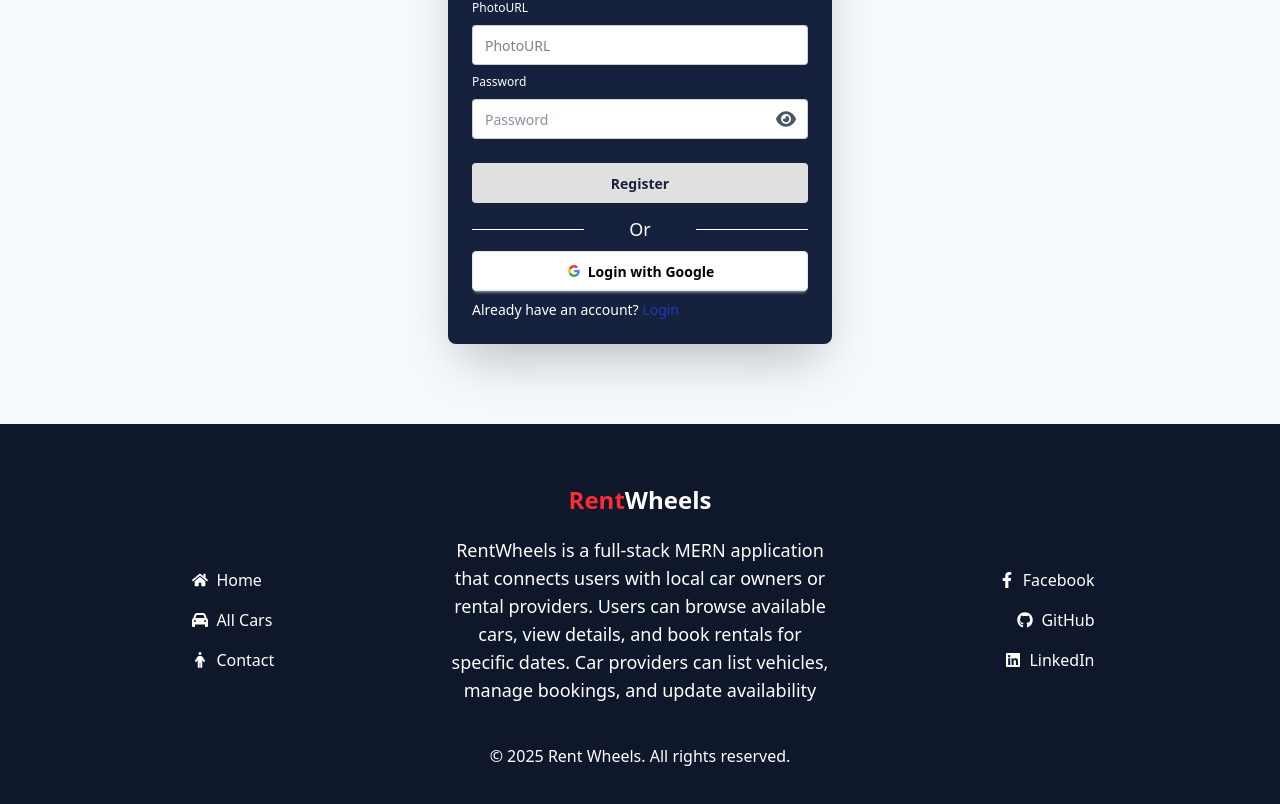
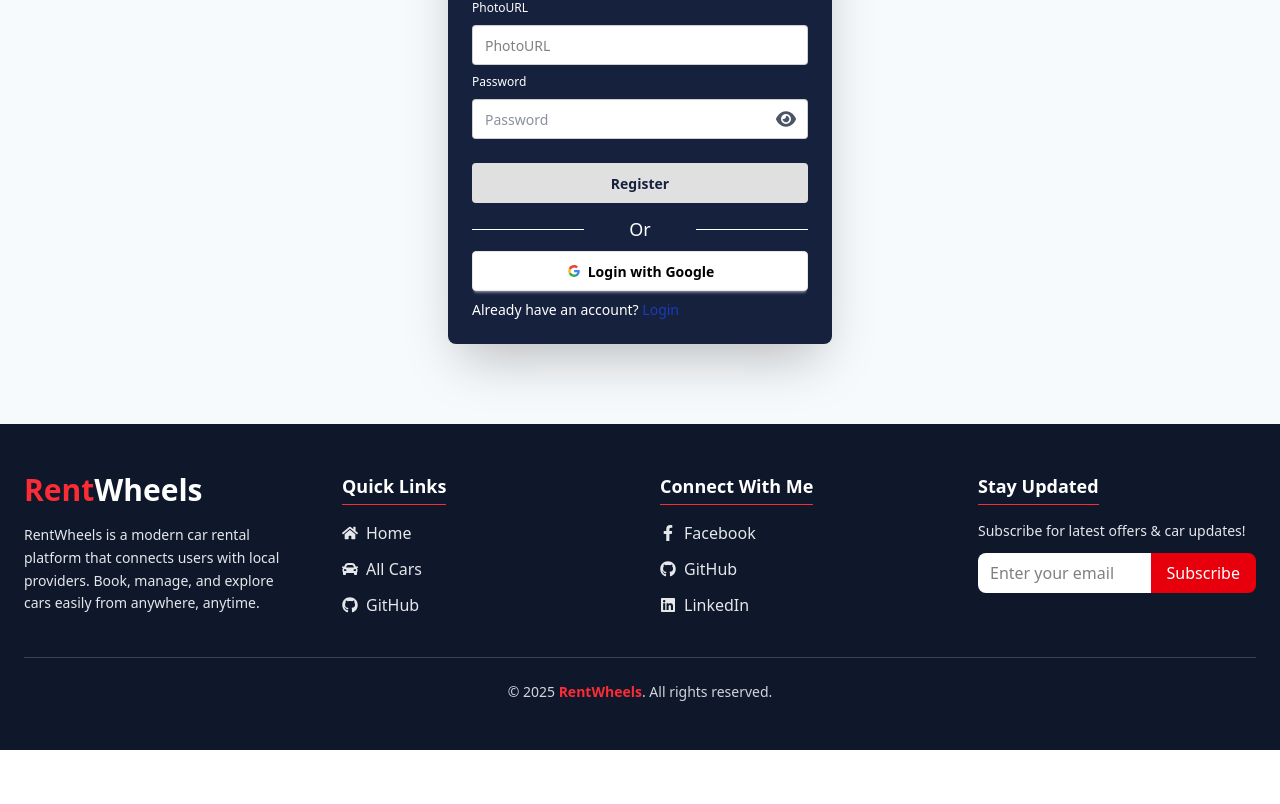
Before and after one commit to st-shourov12/Assignment-10-Rent-Wheels-Client, a React (Vite) app: page /register in a window 1280 px wide. Shown: the part 378-1182 px from the top of the page. After the commit the page ends 1128 px from the top, so only its background shows below. Built offline with nearby package versions, Linux system fonts and the light colour scheme; no server answers.

Commit message:
changing design and adding reviews

```diff
--- a/src/App.jsx
+++ b/src/App.jsx
@@ -4,6 +4,7 @@
 import Navbar from './Components/Navbar/Navbar'
 import { ToastContainer } from 'react-toastify'
 import Footer from '../src/Components/Footer/Footer'
+
 
 function App() {
 
@@ -13,6 +14,7 @@
       <Navbar></Navbar>
       <Outlet></Outlet>
       <Footer></Footer>
+      {/* <Footer></Footer> */}
 
 
       <ToastContainer position={'top-center'}></ToastContainer>
--- a/src/Components/Footer/Footer.jsx
+++ b/src/Components/Footer/Footer.jsx
@@ -1,53 +1,92 @@
 import React from 'react';
+import { Link } from 'react-router';
+import { FaFacebookF, FaGithub, FaHome, FaCar } from 'react-icons/fa';
+import { FaLinkedin } from 'react-icons/fa6';
+import { toast } from 'react-toastify';
 
-import { Link } from 'react-router';
-import {  FaFacebookF, FaGithub, FaHome} from 'react-icons/fa';
-import { FaLinkedin ,  FaPerson, FaLock, FaCar } from 'react-icons/fa6';
+const Footer = () => {
+    const handleSubmit = (e) => {
+        e.preventDefault()
+        toast.success('Thanks for Staying with us');
+        e.target.reset()
+    }
+
+    return (
+        <footer className="bg-[#0F172A] text-gray-300 py-12 px-6">
+            <div className="max-w-7xl mx-auto grid gap-10 md:grid-cols-3 lg:grid-cols-4">
 
 
-const Footer = () => {
-    return (
-        <div className='bg-[#0F172A] p-5 lg:p-10 xl:py-15'>
+                <div className="flex flex-col items-start space-y-4">
+                    <Link to="/" className="text-3xl font-bold text-white hover:text-red-500 transition duration-300">
+                    <span className="text-red-500">Rent</span>Wheels
+                    </Link>
+                    <p className="text-gray-200 leading-relaxed text-sm">
+                    RentWheels is a modern car rental platform that connects users with local providers.
+                    Book, manage, and explore cars easily from anywhere, anytime.
+                    </p>
+                </div>
 
-            <div className='bg-[#0F172A] flex flex-col gap-5 justify-between items-center text-white'>
-                <Link to={'/'} className="flex font-bold items-center text-2xl hover:text-red-500">
-                    <span className='text-red-500 hover:text-white'>Rent</span>Wheels
-                </Link>
-                <div className="grid grid-cols-2 lg:grid-cols-3 justify-between gap-5 items-center">
+                <div>
+                    <h3 className="text-white font-semibold text-lg mb-4 border-b border-red-500 w-fit pb-1">Quick Links</h3>
+                    <ul className="space-y-3 text-gray-200">
+                        <li>
+                            <Link to="/" className="flex items-center gap-2 hover:text-[#06B6D4] transition duration-300">
+                            <FaHome /> Home
+                            </Link>
+                        </li>
+                        <li>
+                            <Link to="/cars" className="flex items-center gap-2 hover:text-[#06B6D4] transition duration-300">
+                            <FaCar /> All Cars
+                            </Link>
+                        </li>
+                        <li>
+                            <a href="https://github.com/st-shourov12/" target="_blank" className="flex items-center gap-2 hover:text-[#06B6D4] transition duration-300">
+                            <FaGithub /> GitHub
+                            </a>
+                        </li>
+                    </ul>
+                </div>
 
 
-                    <p className="text-lg col-span-2 lg:col-span-1 lg:col-start-2  text-center">
-                        RentWheels is a full-stack MERN application that connects users with local car owners or rental providers. Users can browse available cars, view details, and book rentals for specific dates. Car providers can list vehicles, manage bookings, and update availability
-                    </p>
+                <div>
+                    <h3 className="text-white font-semibold text-lg mb-4 border-b border-red-500 w-fit pb-1">Connect With Me</h3>
+                    <ul className="space-y-3 text-gray-200">
+                        <li>
+                            <a href="https://www.facebook.com/mirazulislam.shourov" target="_blank" className="flex items-center gap-2 hover:text-[#06B6D4] transition duration-300">
+                            <FaFacebookF /> Facebook
+                            </a>
+                        </li>
+                        <li>
+                            <a href="https://github.com/st-shourov12/" target="_blank" className="flex items-center gap-2 hover:text-[#06B6D4] transition duration-300">
+                            <FaGithub /> GitHub
+                            </a>
+                        </li>
+                        <li>
+                            <a href="https://www.linkedin.com/in/md-mirazul-islam-shourov-69a05637a/" target="_blank" className="flex items-center gap-2 hover:text-[#06B6D4] transition duration-300">
+                            <FaLinkedin /> LinkedIn
+                            </a>
+                        </li>
+                    </ul>
+                </div>
 
 
-                    <div className="social justify-self-center lg:row-start-1 lg:col-start-1 flex flex-col justify-between gap-4">
-                        <Link to={"/"} className='flex gap-2 items-center hover:text-[#06B6D4]' ><FaHome  /><span className='font-medium '>Home</span></Link>
-                        <Link to={"/cars"} className='flex gap-2 items-center hover:text-[#06B6D4]' ><FaCar /><span className='font-medium '>All Cars</span></Link>
-                        <Link to={"/myProfile"} className='flex gap-2 items-center hover:text-[#06B6D4]' ><FaPerson /><span className='font-medium '>Contact</span></Link>
-
-                    </div>
-                        <div className="social justify-self-center items-end flex flex-col justify-between gap-4">
-                            <a href="https://www.facebook.com/mirazulislam.shourov" target="_blank" className='flex gap-2 items-center hover:text-[#06B6D4]' ><FaFacebookF  /><span className='font-medium '>Facebook</span></a>
-                            <a href="https://github.com/st-shourov12/" target="_blank" className='flex gap-2 items-center hover:text-[#06B6D4]' ><FaGithub /><span className='font-medium '>GitHub</span></a>
-                            <a href="https://www.linkedin.com/in/md-mirazul-islam-shourov-69a05637a/" target="_blank" className='flex gap-2 items-center hover:text-[#06B6D4]' ><FaLinkedin /><span className='font-medium '>LinkedIn</span></a>
-                        </div>
+                <div>
+                    <h3 className="text-white font-semibold text-lg mb-4 border-b border-red-500 w-fit pb-1">Stay Updated</h3>
+                    <p className="text-gray-200 mb-3 text-sm">Subscribe for latest offers & car updates!</p>
+                    <form onSubmit={handleSubmit}  className="flex">
+                    <input type="email" placeholder="Enter your email" className="w-full bg-white px-3 py-2 rounded-l-lg focus:outline-none text-black" />
+                        <button className="bg-red-600 hover:bg-red-500 text-white px-4 py-2 rounded-r-lg transition duration-300">
+                            Subscribe
+                        </button>
+                    </form>
+                </div>
+            </div>
 
 
-
-
-
-                </div>
-
-                <div className="text-white">
-
-                    <h3 className='text-center mt-5'>
-                        © 2025 Rent Wheels. All rights reserved.
-                    </h3>
-                </div>
-
+            <div className="border-t border-gray-700 mt-10 pt-6 text-center text-gray-300 text-sm">
+            © {new Date().getFullYear()} <span className="text-red-500 font-semibold">RentWheels</span>. All rights reserved.
             </div>
-        </div>
+        </footer>
     );
 };
 
--- a/src/Components/Home/Home.jsx
+++ b/src/Components/Home/Home.jsx
@@ -6,6 +6,7 @@
 import TopCar from './TopCar';
 import CustomerTestmonial from './Customer/CustomerTestmonial'
 import HomeSearch from './HomeSearch';
+import Reviews from './Reviews';
 
 const Home = () => {
     const latestCarsPromise = fetch(`https://rent-wheels-server-sigma.vercel.app/latestCars`)
@@ -23,6 +24,7 @@
             <WhyRentWithUs></WhyRentWithUs>
             <TopCar />
             <CustomerTestmonial></CustomerTestmonial>
+            <Reviews></Reviews>
 
 
 
--- a/src/Components/Home/HomeSearch.jsx
+++ b/src/Components/Home/HomeSearch.jsx
@@ -63,7 +63,7 @@
                 </h2>
 
 
-                <label className='input w-8/10 sm:w-1/2 '>
+                <label className='input w-8/10 sm:w-1/2 rounded-lg'>
                         <input value={search} onChange={handleSearch} type="search"  placeholder='Search Car' />
                 </label>
 
--- /dev/null
+++ b/src/Components/Home/Reviews.jsx
@@ -0,0 +1,36 @@
+import React from "react";
+import { FaStar } from "react-icons/fa";
+import { FaFaceLaughBeam, FaTrophy } from "react-icons/fa6";
+const Reviews = () => {
+    return (
+            <section className="py-16 bg-[#E2E8F0]">
+                <div className="container mx-auto px-6 text-center">
+                    <h2 className="text-3xl font-bold text-[#0F172A] mb-10">
+                    <span className="text-[#DC2626]">Reviews</span>
+                    </h2>
+                    <div className="grid grid-cols-1 md:grid-cols-3 gap-8">
+
+                            <div className=" p-6 bg-[#0F172A] rounded-2xl shadow-md hover:shadow-lg transition duration-300 flex flex-col items-center text-center">
+                                <div className="mb-4"><FaFaceLaughBeam className="text-4xl text-[#FACC15]" /></div>
+                                <h3 className="text-xl font-semibold mb-2 text-[#DC2626]">5,000+</h3>
+                                <p className="text-[#F8FAFC]">Happy Customers</p>
+                            </div>
+                            <div className=" p-6 bg-[#0F172A] rounded-2xl shadow-md hover:shadow-lg transition duration-300 flex flex-col items-center text-center">
+                                <div className="mb-4"><FaStar className="text-4xl text-[#FACC15]" /></div>
+                                <h3 className="text-xl font-semibold mb-2 text-[#DC2626]">4.9/5</h3>
+                                <p className="text-[#F8FAFC]">Average Rating</p>
+                            </div>
+                            <div className=" p-6 bg-[#0F172A] rounded-2xl shadow-md  hover:shadow-lg transition duration-300 flex flex-col items-center text-center">
+                                <div className="mb-4"><FaTrophy className="text-4xl text-[#FACC15]" /></div>
+                                <h3 className="text-xl font-semibold mb-2 text-[#DC2626]">98%</h3>
+                                <p className="text-[#F8FAFC]">Satisfaction Rate</p>
+                            </div>
+
+
+                    </div>
+                </div>
+            </section>
+    );
+};
+
+export default Reviews;
--- a/src/Components/Navbar/UserProfile.jsx
+++ b/src/Components/Navbar/UserProfile.jsx
@@ -1,6 +1,7 @@
 import React, { Suspense, use, useState } from 'react';
 import { AuthContext } from '../../Context/AuthContext';
 import MyProfile from './My Profile/MyProfile';
+import Spinner2 from '../Spinner/Spinner2';
 
 const UserProfile = () => {
     const { user } = use(AuthContext);
@@ -19,7 +20,7 @@
 
             {isToggle && (
                 <div className="absolute right-0 mt-3 z-9999 rounded-2xl w-[300px] p-3" onClick={(e) => e.stopPropagation()} >
-                    <Suspense fallback='load'>
+                    <Suspense fallback={<Spinner2 />}>
                         <MyProfile updateUserProfilePromise={updateUserProfilePromise} handleToggle={handleToggle} keepOpen={() => setIsToggle(true)} />
                     </Suspense>
 
--- a/src/Components/Register/Login.jsx
+++ b/src/Components/Register/Login.jsx
@@ -50,7 +50,7 @@
     const handleGoogleSignIn = () =>{
         signInWithGoogle()
                 .then( (res) =>{
-                    console.log(res);
+
                     const newUser = {
                         name: res.user.displayName,
                         email: res.user.email,
@@ -66,6 +66,7 @@
                     })
                     .then(res=> res.json())
                     .then(data=>console.log(data))
+                    toast.success('Sign In Successfully')
 
                     navigate(location?.state || '/')
                 })
--- a/src/Components/Register/Register.jsx
+++ b/src/Components/Register/Register.jsx
@@ -87,7 +87,8 @@
                 body: JSON.stringify(newUser)
             })
             .then(res=> res.json())
-            .then(data=>console.log(data))
+            .then(data=>console.log(data));
+
 
             navigate(location?.state || '/');
             // setUser(res.user);
@@ -121,7 +122,8 @@
                 body: JSON.stringify(newUser)
             })
             .then(res=> res.json())
-            .then(data=>console.log(data))
+            .then(data=>console.log(data));
+            toast.success('Sign In Successfully')
 
             navigate(location?.state || '/')
         })
```
Also changed, not shown: src/Components/Home/WhyRent/WhyRentWithUs.jsx (indentation only).
